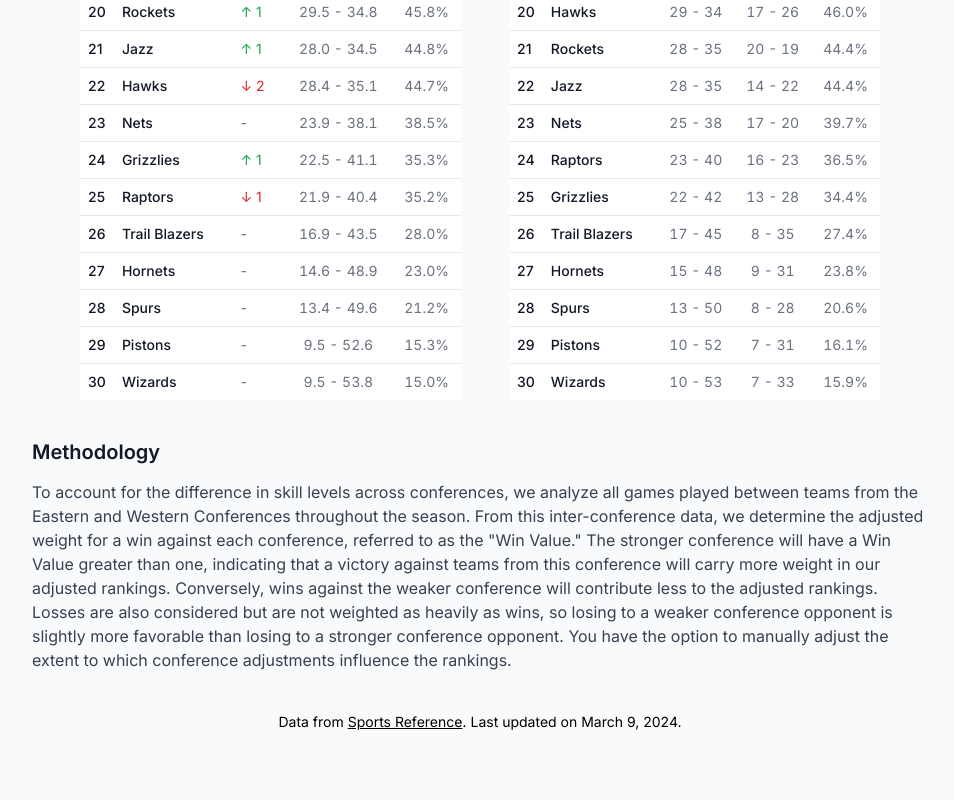
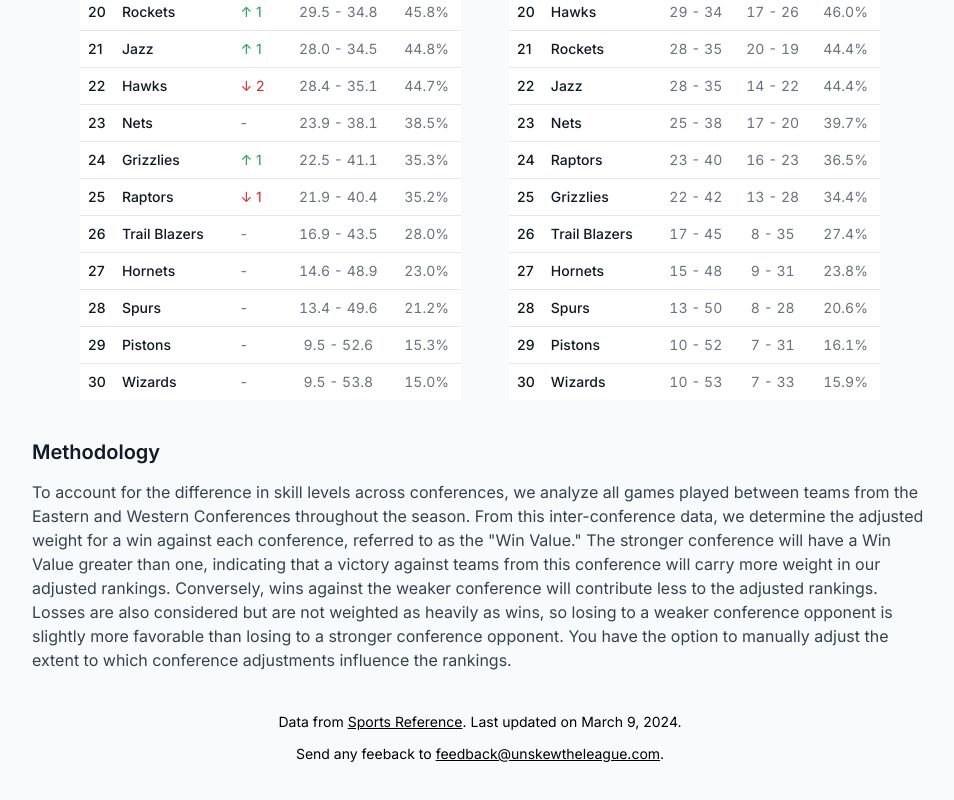
Before and after one commit to trevorsharp/unskew-the-league, a Next.js app: page / in a window 1280 px wide. Shown: the part 1642-2442 px from the top of the page, without its empty margins (160-1114 px from the left). Built offline with nearby package versions, Linux system fonts and the light colour scheme.

Commit message:
Add email for feedback

```diff
--- a/src/app/page.tsx
+++ b/src/app/page.tsx
@@ -57,7 +57,8 @@
         </text>
       </div>
 
-      <footer className="flex flex-col items-center justify-center gap-1 text-center text-sm sm:flex-row">
+      <footer className="flex flex-col items-center justify-center gap-3 text-center text-sm">
+        <div className="flex flex-col items-center justify-center gap-1 sm:flex-row">
           <span>
             Data from{" "}
             <a
@@ -70,6 +71,14 @@
             .
           </span>
           <span>Last updated on March 9, 2024.</span>
+        </div>
+        <span>
+          Send any feeback to{" "}
+          <a href="mailto:feedback@unskewtheleague.com" className="underline">
+            feedback@unskewtheleague.com
+          </a>
+          .
+        </span>
       </footer>
     </div>
   </main>
```
Lines whose indentation alone changed are shown as unchanged.
